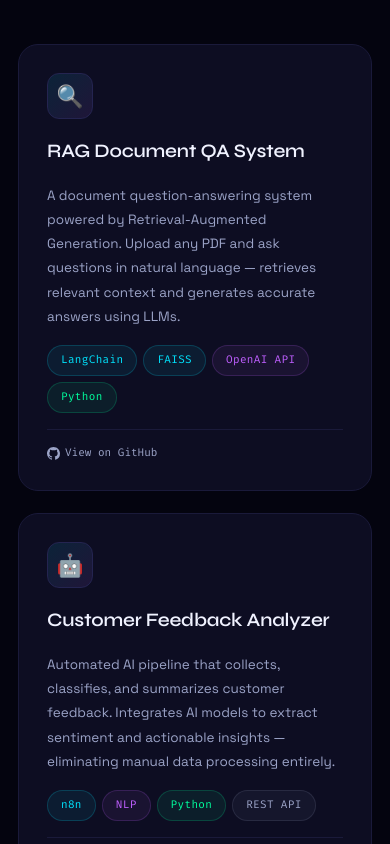
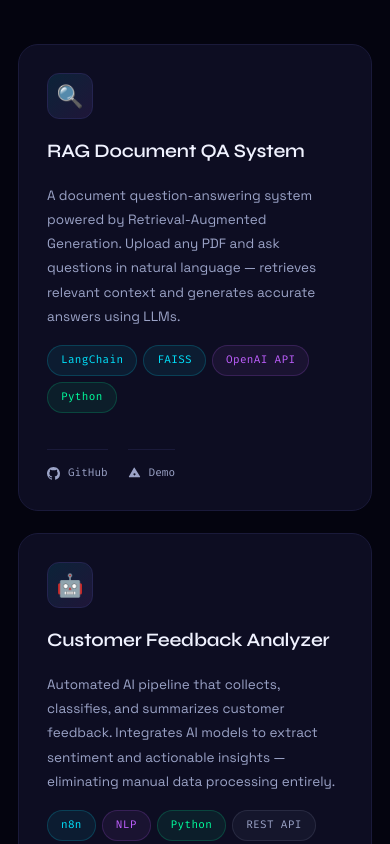
Before and after one commit to dev-mzeeshan/my-vercel-project, a plain HTML site: page index.html in a window 390 px wide. Shown: the part 3305-4149 px from the top of the page. Drawn offline with Linux system fonts and the light colour scheme.

Commit message:
Update Demo link of RAG Project and Responsiveness

```diff
--- a/index.html
+++ b/index.html
@@ -1577,11 +1577,31 @@
             LLMs.</div>
           <div class="pstack"><span class="tag tc">LangChain</span><span class="tag tc">FAISS</span><span
               class="tag tp2">OpenAI API</span><span class="tag tg">Python</span></div>
-          <div class="plinks"><a href="https://github.com/dev-mzeeshan" target="_blank" class="plink"><svg
-                viewBox="0 0 24 24" fill="currentColor">
-                <path
-                  d="M12 0C5.37 0 0 5.37 0 12c0 5.31 3.435 9.795 8.205 11.385.6.105.825-.255.825-.57 0-.285-.015-1.23-.015-2.235-3.015.555-3.795-.735-4.035-1.41-.135-.345-.72-1.41-1.23-1.695-.42-.225-1.02-.78-.015-.795.945-.015 1.62.87 1.845 1.23 1.08 1.815 2.805 1.305 3.495.99.105-.78.42-1.305.765-1.605-2.67-.3-5.46-1.335-5.46-5.925 0-1.305.465-2.385 1.23-3.225-.12-.3-.54-1.53.12-3.18 0 0 1.005-.315 3.3 1.23.96-.27 1.98-.405 3-.405s2.04.135 3 .405c2.295-1.56 3.3-1.23 3.3-1.23.66 1.65.24 2.88.12 3.18.765.84 1.23 1.905 1.23 3.225 0 4.605-2.805 5.625-5.475 5.925.435.375.81 1.095.81 2.22 0 1.605-.015 2.895-.015 3.3 0 .315.225.69.825.57A12.02 12.02 0 0024 12c0-6.63-5.37-12-12-12z" />
-              </svg>View on GitHub</a></div>
+          <div style="display: flex; gap: 20px; align-items: center; margin-top: 20px;">
+
+            <div class="plinks" style="margin: 0;">
+              <a href="https://github.com/dev-mzeeshan/rag-document-qa" target="_blank" class="plink"
+                style="display: flex; align-items: center; gap: 8px;">
+                <svg width="20" height="20" viewBox="0 0 24 24" fill="currentColor">
+                  <path
+                    d="M12 0C5.37 0 0 5.37 0 12c0 5.31 3.435 9.795 8.205 11.385.6.105.825-.255.825-.57 0-.285-.015-1.23-.015-2.235-3.015.555-3.795-.735-4.035-1.41-.135-.345-.72-1.41-1.23-1.695-.42-.225-1.02-.78-.015-.795.945-.015 1.62.87 1.845 1.23 1.08 1.815 2.805 1.305 3.495.99.105-.78.42-1.305.765-1.605-2.67-.3-5.46-1.335-5.46-5.925 0-1.305.465-2.385 1.23-3.225-.12-.3-.54-1.53.12-3.18 0 0 1.005-.315 3.3 1.23.96-.27 1.98-.405 3-.405s2.04.135 3 .405c2.295-1.56 3.3-1.23 3.3-1.23.66 1.65.24 2.88.12 3.18.765.84 1.23 1.905 1.23 3.225 0 4.605-2.805 5.625-5.475 5.925.435.375.81 1.095.81 2.22 0 1.605-.015 2.895-.015 3.3 0 .315.225.69.825.57A12.02 12.02 0 0024 12c0-6.63-5.37-12-12-12z" />
+                </svg>
+                GitHub
+              </a>
+            </div>
+
+            <div class="plinks" style="margin: 0;">
+              <a href="https://rag-document-app-zee.streamlit.app" target="_blank" class="plink"
+                style="display: flex; align-items: center; gap: 8px;">
+                <svg width="20" height="20" viewBox="0 0 24 24" fill="currentColor">
+                  <path
+                    d="M12.14 1.5a.75.75 0 0 0-1.28 0L1.72 17.65a.75.75 0 0 0 .64 1.15h19.28a.75.75 0 0 0 .64-1.15L12.14 1.5ZM12 11.5a2 2 0 1 1 0 4 2 2 0 0 1 0-4Z" />
+                </svg>
+                Demo
+              </a>
+            </div>
+
+          </div>
         </div>
         <div class="pcard reveal d1">
           <div class="pcard-line"></div>
```
